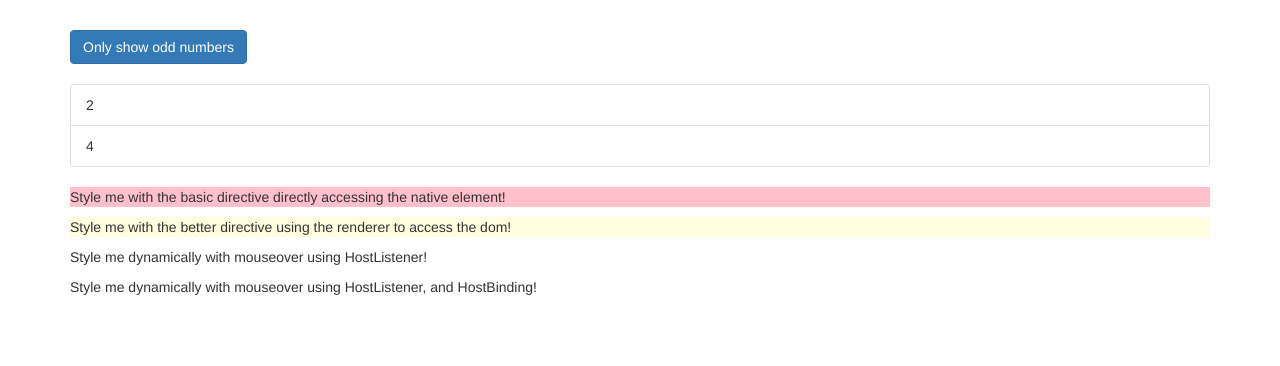
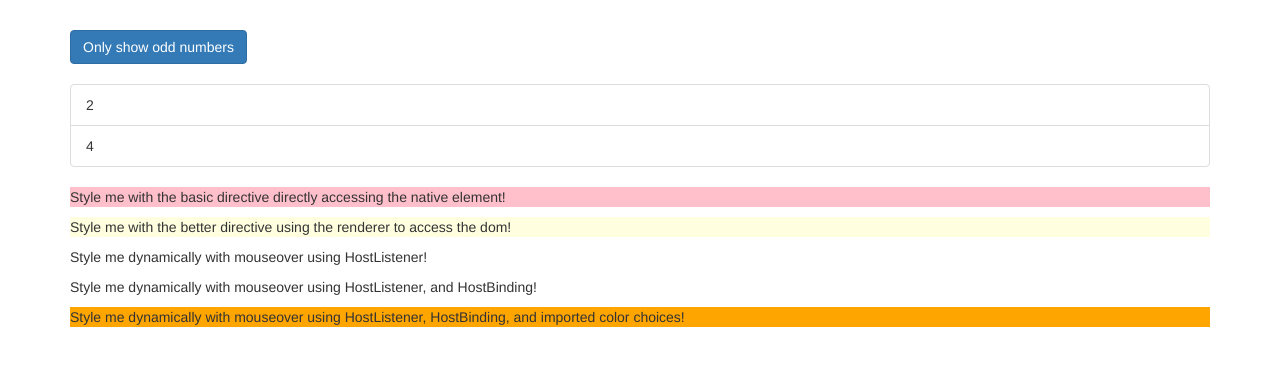
Before and after one commit to Alexander-Giammaruti/my-directives-start, an Angular app: page / in a window 1280 px wide. Shown: the top 366 px of the page. Built offline with nearby package versions, Linux system fonts and the light colour scheme.

Commit message:
MORE - Kylo Ren

```diff
--- a/src/app/app.component.html
+++ b/src/app/app.component.html
@@ -30,6 +30,12 @@
       <p appBetterHighlight>Style me with the better directive using the renderer to access the dom!</p>
       <p appBetterBetterHighlight>Style me dynamically with mouseover using HostListener!</p>
       <p appBetterBetterBetterHighlight>Style me dynamically with mouseover using HostListener, and HostBinding!</p>
+      <p
+        appBestHighlight
+        [defaultColor]="'orange'"
+        [highlightColor]="'transparent'"
+          >Style me dynamically with mouseover using HostListener, HostBinding, and imported color choices!
+      </p>
     </div>
   </div>
 </div>
--- a/src/app/app.module.ts
+++ b/src/app/app.module.ts
@@ -6,6 +6,7 @@ import { basicHighlightDirective } from './basic-highlight/basic-highlight.direc
 import { BetterHighlightDirective } from './better-highlight/better-highlight.directive';
 import { BetterBetterHighlightDirective } from './better-better-highlight/better-better-highlight.directive';
 import { BetterBetterBetterHighlightDirective } from './better-better-better-highlight/better-better-better-highlight.directive';
+import { BestHighlightDirective } from './best-highlight/best-highlight.directive';
 
 @NgModule({
   declarations: [
@@ -13,7 +14,8 @@ import { BetterBetterBetterHighlightDirective } from './better-better-better-hig
     basicHighlightDirective,
     BetterHighlightDirective,
     BetterBetterHighlightDirective,
-    BetterBetterBetterHighlightDirective
+    BetterBetterBetterHighlightDirective,
+    BestHighlightDirective
   ],
   imports: [
     BrowserModule
--- /dev/null
+++ b/src/app/best-highlight/best-highlight.directive.ts
@@ -0,0 +1,28 @@
+import { Directive, ElementRef, HostBinding, HostListener, Input, OnInit, Renderer2 } from '@angular/core';
+
+@Directive({
+  selector: '[appBestHighlight]'
+})
+export class BestHighlightDirective implements OnInit{
+  @Input() defaultColor: string = 'transparent';
+  @Input() highlightColor: string = 'blue';
+
+  @HostBinding('style.backgroundColor') backgroundColor: string;
+
+  constructor(private elRef: ElementRef, private renderer: Renderer2) { }
+
+  ngOnInit() {
+    //this.renderer.setStyle(this.elRef.nativeElement, 'backgroundColor', 'lightBlue');
+    this.backgroundColor = this.defaultColor;
+  }
+
+  @HostListener('mouseenter') mouseOver(eventDate: Event) {
+    //this.renderer.setStyle(this.elRef.nativeElement, 'backgroundColor', 'lightGreen');
+    this.backgroundColor = this.highlightColor;
+  }
+
+  @HostListener('mouseleave') mouseLeave(eventDate: Event) {
+    //this.renderer.setStyle(this.elRef.nativeElement, 'backgroundColor', 'transparent');
+    this.backgroundColor = this.defaultColor;
+  }
+}
```
